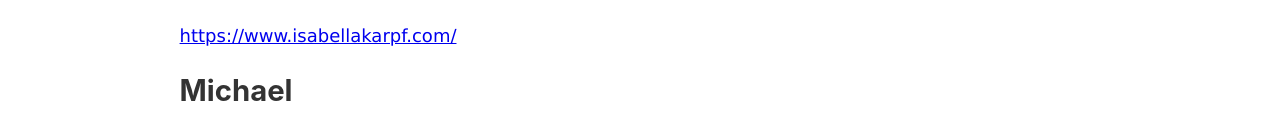
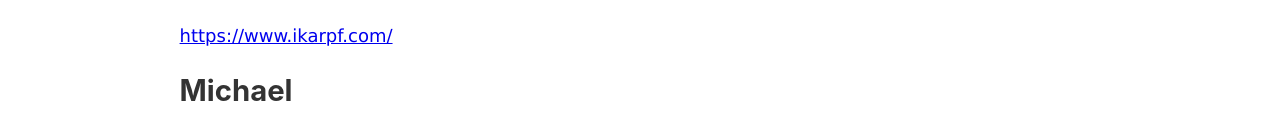
Before and after one commit to kaffeogkode/kaffeogkode.dk, a Gatsby site: page /om-os in a window 1280 px wide. Shown: the part 592-707 px from the top of the page. Built offline with nearby package versions, Linux system fonts and the light colour scheme; Gatsby itself is replaced by a stand-in of ours.

Commit message:
Fixes #7
Link matcher text 🕸🔥

```diff
--- a/src/pages/om-os.js
+++ b/src/pages/om-os.js
@@ -20,7 +20,7 @@ const OmOsPage = () => (
     <h2>Isabella</h2>
     <p>Isabella har en kandidat i softwareudvikling med speciale indenfor kunstig intelligens og machine learning.
        Isabellas yndlingskaffe er en <i>smooth</i> cappucino.</p>
-    <p><a href="https://www.ikarpf.com/">https://www.isabellakarpf.com/</a></p>
+    <p><a href="https://www.ikarpf.com/">https://www.ikarpf.com/</a></p>
     <h2>Michael</h2>
     <p>Michael er uddannet ingeniør og CTO i <a href="https://abcsoftwork.com/">ABC Softwork</a>. Michaels yndlingskaffe er en dobbelt café latte.</p>
     <p><a href="https://michaelbanzon.com/">https://michaelbanzon.com/</a></p>
```
